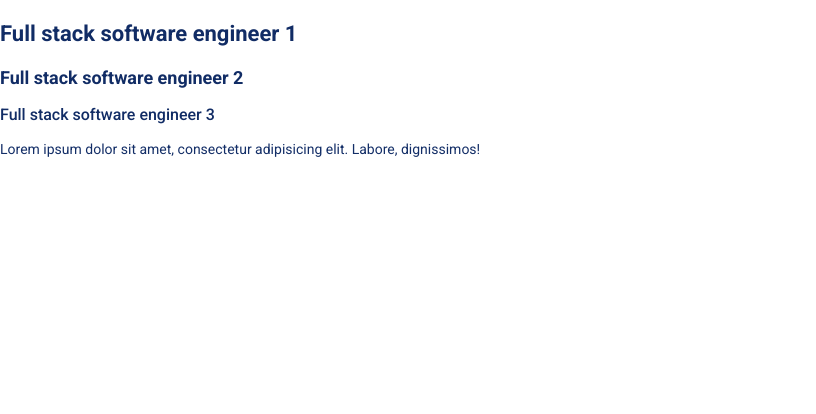
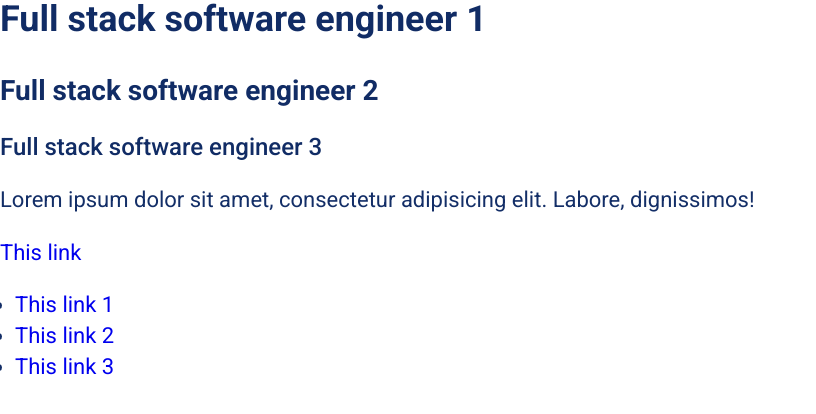
Before and after one commit to DesNDev22/portfolio, a plain HTML site: page index.html in a window 1280 px wide. Shown: the whole page, without its empty margins (0-816 px from the left). Drawn offline with Linux system fonts and the light colour scheme.

Commit message:
Implemented list and links

```diff
--- a/css/styles.css
+++ b/css/styles.css
@@ -39,12 +39,12 @@ h2,
 h3 {
   color: var(--color-heading);
   line-height: 1.1;
+  margin-top: 0;
 }
 
 h1 {
   /* 3.6rem for desktop */
   font-size: 2.2rem;
-  margin-top: 2.2rem;
   margin-bottom: 2.2rem;
 }
 
@@ -59,6 +59,42 @@ h3 {
   margin-bottom: 1.6rem;
 }
 
+@media screen and (min-width: 700px) {
+  body {
+    font-size: 2.2rem;
+  }
+
+  h1 {
+    font-size: 3.6rem;
+    margin-bottom: 3.6rem;
+  }
+
+  h2 {
+    font-size: 2.8rem;
+    margin-bottom: 2.8rem;
+  }
+
+  h3 {
+    font-size: 2.4rem;
+    margin-bottom: 2.4rem;
+  }
+}
+
 p {
   margin-top: 0;
 }
+
+/* links */
+a {
+  text-decoration: none;
+}
+
+a:visited {
+  color: var(--color-body);
+}
+
+/* Lists */
+.list {
+  list-style: disc;
+  padding-left: 1.5rem;
+}
--- a/index.html
+++ b/index.html
@@ -21,5 +21,11 @@
       Lorem ipsum dolor sit amet, consectetur adipisicing elit. Labore,
       dignissimos!
     </p>
+    <a href="#" class="links">This link</a>
+    <ul class="list">
+      <li><a href="#" class="links">This link 1</a></li>
+      <li><a href="#" class="links">This link 2</a></li>
+      <li><a href="#" class="links">This link 3</a></li>
+    </ul>
   </body>
 </html>
```
